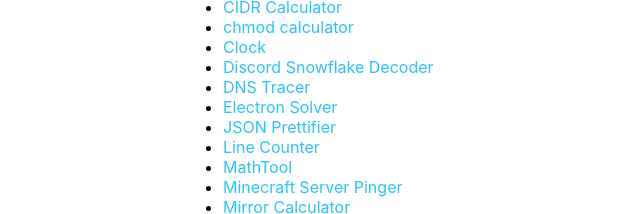
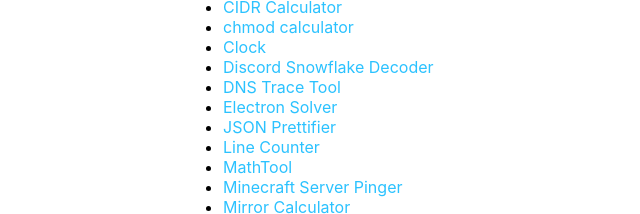
Before and after one commit to adrian154/rewebsite, a plain HTML site: page tools/index.html in a window 1280 px wide. Shown: the part 171-385 px from the top of the page, 97-737 px from the left. Drawn offline with Linux system fonts and the light colour scheme.

Commit message:
update index

```diff
--- a/tools/index.html
+++ b/tools/index.html
@@ -18,7 +18,7 @@
             <li><a href="chmod.html">chmod calculator</a></li>
             <li><a href="clock.html">Clock</a></li>
             <li><a href="snowflake.html">Discord Snowflake Decoder</a></li>
-            <li><a href="dns-trace.html">DNS Tracer</a></li>
+            <li><a href="dns/">DNS Trace Tool</a></li>
             <li><a href="chem/electrons.html">Electron Solver</a></li>
             <li><a href="json-prettify.html">JSON Prettifier</a></li>
             <li><a href="line-counter.html">Line Counter</a></li>
```
